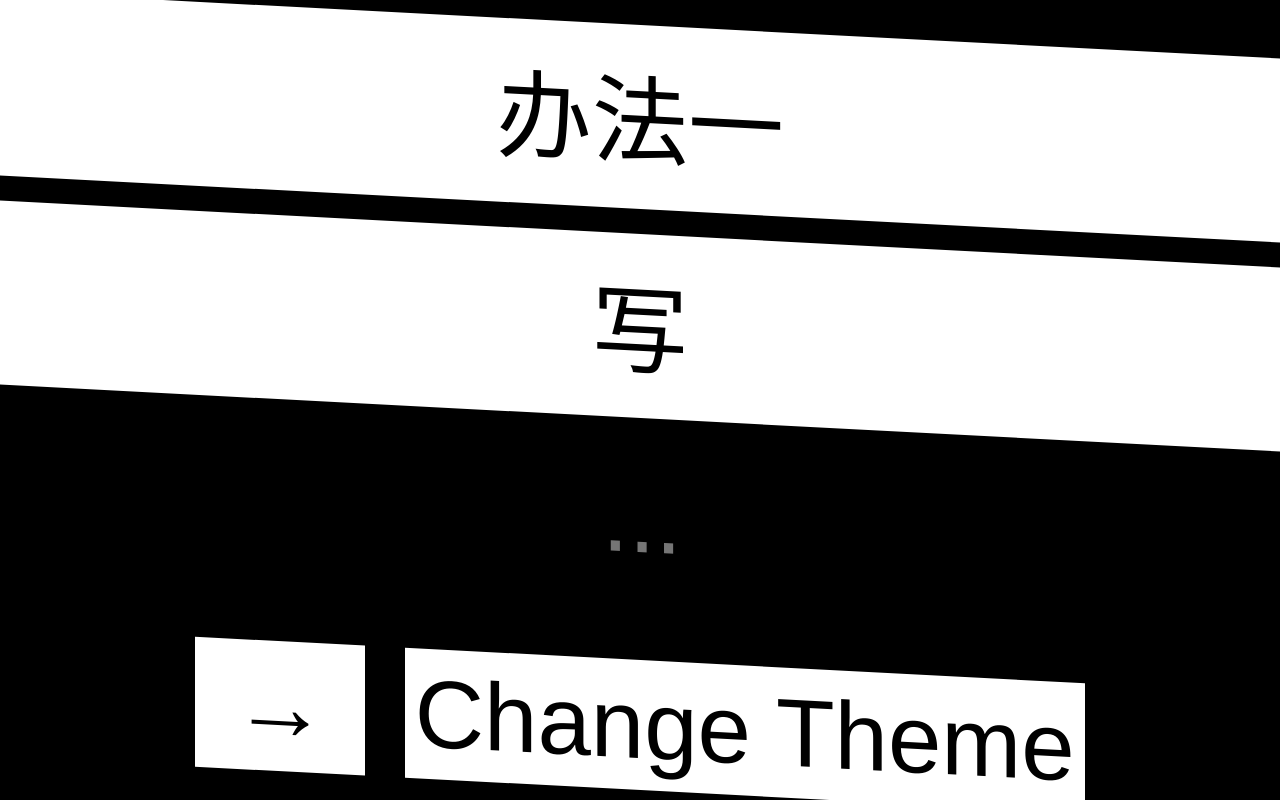
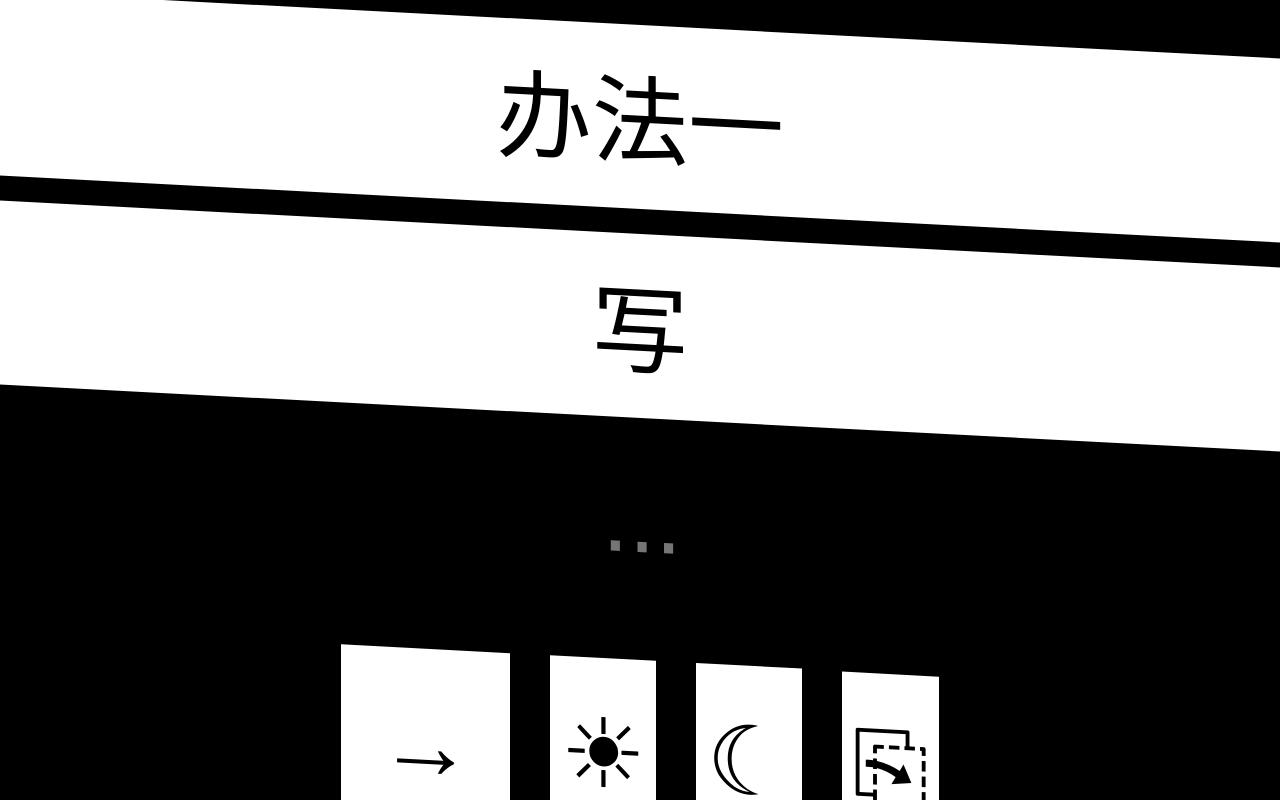
Before and after one commit to maxburkhardt/flazh, a React (Create React App) app: page / in a window 1280 px wide. Built offline with nearby package versions, Linux system fonts and the light colour scheme.

Commit message:
Fixed theming

```diff
--- a/src/components/Button.tsx
+++ b/src/components/Button.tsx
@@ -15,6 +15,7 @@ function Button({ onClick, children }: Props) {
     padding: 10px;
     margin: 20px;
     font-size: 72pt;
+    height: 2em;
     :hover {
       background-color: ${theme.colors.success};
     }
--- a/src/components/DisplayCard.tsx
+++ b/src/components/DisplayCard.tsx
@@ -10,7 +10,7 @@ export type Props = {
 
 function DisplayCard({ color, children }: Props) {
   const theme = useTheme();
-  const [springs, api] = useSpring(() => ({
+  let [springs, api] = useSpring(() => ({
     from: { backgroundColor: theme.colors.displayBackground },
   }));
   const priorColor = useRef(theme.colors.displayBackground);
@@ -26,7 +26,19 @@ function DisplayCard({ color, children }: Props) {
       });
       priorColor.current = color ?? theme.colors.displayBackground;
     }
-  }, [color, api, theme.colors.displayBackground]);
+    // eslint-disable-next-line react-hooks/exhaustive-deps
+  }, [color]);
+  useEffect(() => {
+    api.start({
+      from: {
+        backgroundColor: priorColor.current,
+      },
+      to: {
+        backgroundColor: theme.colors.displayBackground,
+      },
+    });
+    // eslint-disable-next-line react-hooks/exhaustive-deps
+  }, [theme]);
   const cardStyle = css`
     text-align: center;
     font-size: 72pt;
--- a/src/components/GameContainer.tsx
+++ b/src/components/GameContainer.tsx
@@ -2,7 +2,7 @@
 import { css, useTheme, Theme } from "@emotion/react";
 import { useState } from "react";
 import DisplayCard from "./DisplayCard";
-import { day } from "../theme";
+import { day, night } from "../theme";
 import { getAnswerForMode, getDisplayForMode, getWord } from "../vocabulary";
 import Button from "./Button";
 import TextEntryCard from "./TextEntryCard";
@@ -58,8 +58,9 @@ function GameContainer({ updateTheme }: Props) {
       />
       <InputCard>
         <Button onClick={evaluateAnswer}>&nbsp;&rarr;&nbsp;</Button>
-        <Button onClick={() => updateTheme(day)}>Change Theme</Button>
-        <Button onClick={() => setMode((mode + 1) % 3)}>Mode switch</Button>
+        <Button onClick={() => updateTheme(day)}>&#x2600;</Button>
+        <Button onClick={() => updateTheme(night)}>&#x263e;</Button>
+        <Button onClick={() => setMode((mode + 1) % 3)}>&#x2398;</Button>
       </InputCard>
     </div>
   );
--- a/src/vocabulary.ts
+++ b/src/vocabulary.ts
@@ -34,7 +34,5 @@ export function getAnswerForMode(word: Word, mode: GameMode): string {
 }
 
 export function getWord(): Word {
-  const rnd = Math.random();
-  console.log(`Random: ${rnd}`);
-  return WORDS[Math.floor(rnd * WORDS.length)];
+  return WORDS[Math.floor(Math.random() * WORDS.length)];
 }
```
